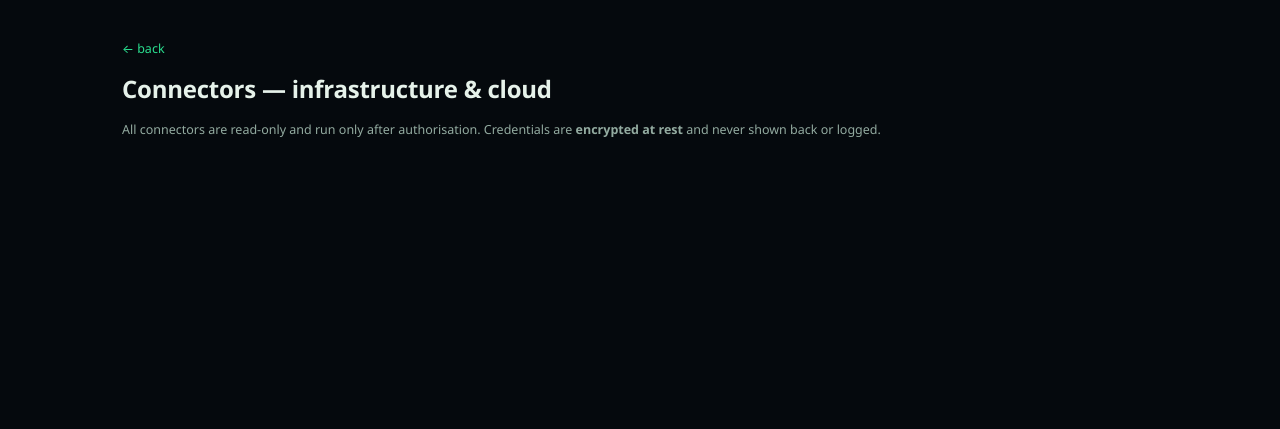
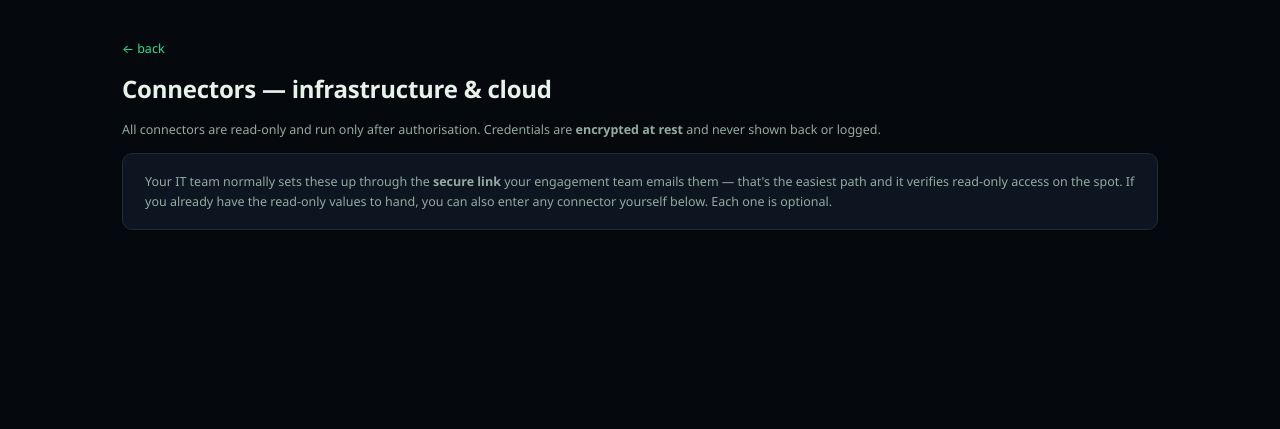
Before and after one commit to salil1gautam1-collab/dpdpa, a Python web app: template trackvault/app/templates/connectors.html in a window 1280 px wide. Shown: the part 59-488 px from the top of the page. Run offline with Jinja, Linux system fonts and the light colour scheme; the template is opened without the code that fills it, so the values that code supplies are empty.

Commit message:
Client connectors: lead with the secure link, keep forms as a fallback
On a company client's own Connectors page, the primary path is now the secure
link their engagement team emails their IT team. The page leads with that note,
always shows each connector's connection status (Connected / Not connected), and
tucks the credential-entry form behind a collapsed "enter the values yourself"
disclosure — open automatically only for a connector that's already set up (so
they can update it). Operators are unchanged: send-request card plus forms open.

Verified per role: client -> secure-link note + collapsed fallback folds, no
send-request card; operator -> send-request card, forms open, no folds. 22/22.

Co-Authored-By: Claude Fable 5 <noreply@anthropic.com>

```diff
--- a/trackvault/app/templates/connectors.html
+++ b/trackvault/app/templates/connectors.html
@@ -25,18 +25,29 @@
     <p style="margin-top:12px"><button class="btn" type="submit">✉ Send access request</button></p>
   </form>
 </div>
+{% else %}
+<div class="card">
+  <p class="small" style="margin:0">Your IT team normally sets these up through the <b>secure link</b> your
+    engagement team emails them — that's the easiest path and it verifies read-only access on the spot.
+    If you already have the read-only values to hand, you can also enter any connector yourself below.
+    Each one is optional.</p>
+</div>
 {% endif %}
 
 {% for prov, spec in specs.items() %}
 {% set v = view.get(prov) %}
 <div class="card">
-  <h3 style="margin-top:0">{{ spec[3] }} {% if v and v.connected %}<span class="badge b-COMPLIANT">Connected</span>{% endif %}</h3>
+  <h3 style="margin-top:0">{{ spec[3] }} {% if v and v.connected %}<span class="badge b-COMPLIANT">Connected</span>{% else %}<span class="small" style="color:var(--muted)">Not connected</span>{% endif %}</h3>
+  {% if not is_operator %}<details class="setupfold"{% if v and v.connected %} open{% endif %}>
+    <summary style="cursor:pointer;font-weight:600;color:var(--acc);margin-bottom:8px">
+      {{ 'Update the values' if v and v.connected else 'Enter the read-only values yourself' }}</summary>{% endif %}
   <form method="post" action="/companies/{{ c.id }}/connectors/{{ prov }}">
     <input type="hidden" name="csrf" value="{{ csrf }}">
     {{ fields(prov, spec, field_labels, field_placeholders, provider_help, v) }}
     <label style="margin-top:12px"><input type="checkbox" name="consent" value="1" style="width:auto"> I authorise read-only posture checks using these credentials.</label>
     <p style="margin-top:12px"><button class="btn green sm" type="submit">{{ 'Update' if v and v.connected else 'Connect &amp; save' }}</button></p>
   </form>
+  {% if not is_operator %}</details>{% endif %}
   {% if v and v.connected %}
   <div class="rowbtns" style="margin-top:8px">
     <form method="post" action="/companies/{{ c.id }}/connectors/{{ prov }}/test" class="inline">
```
